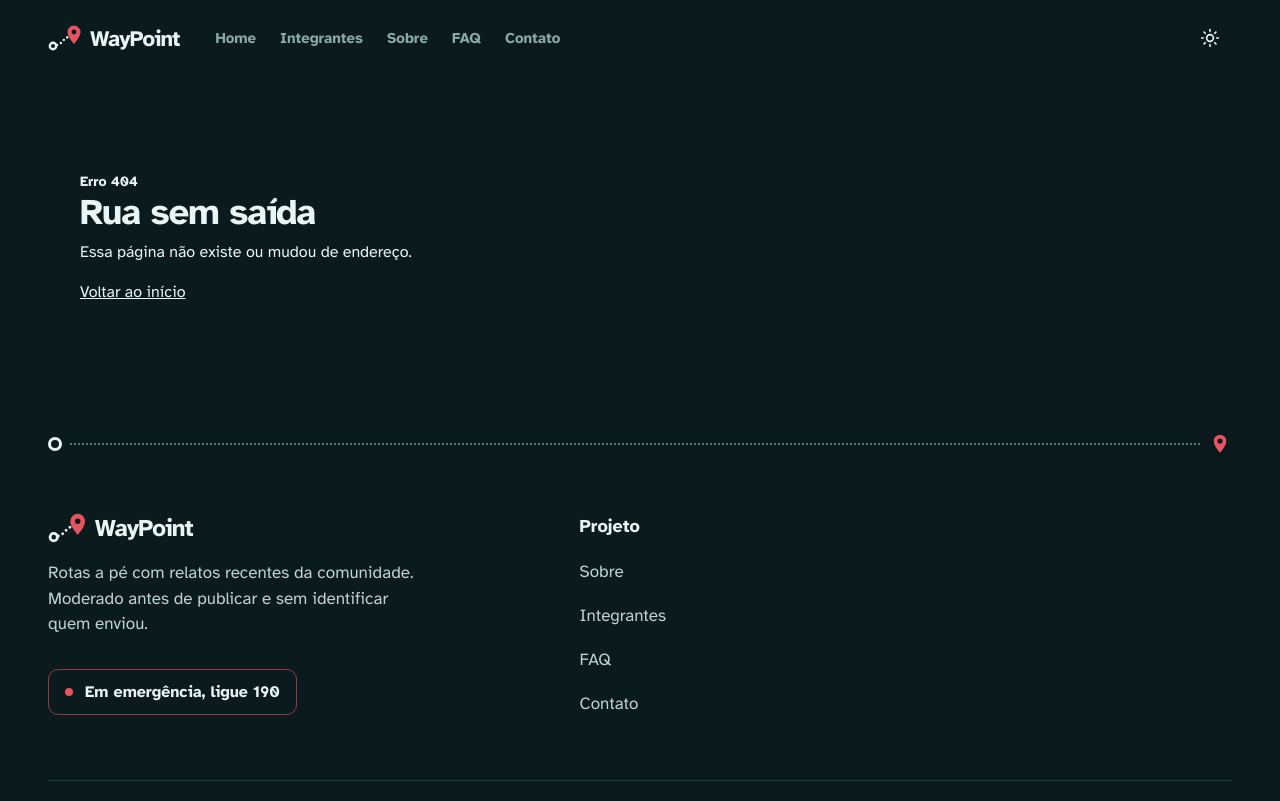
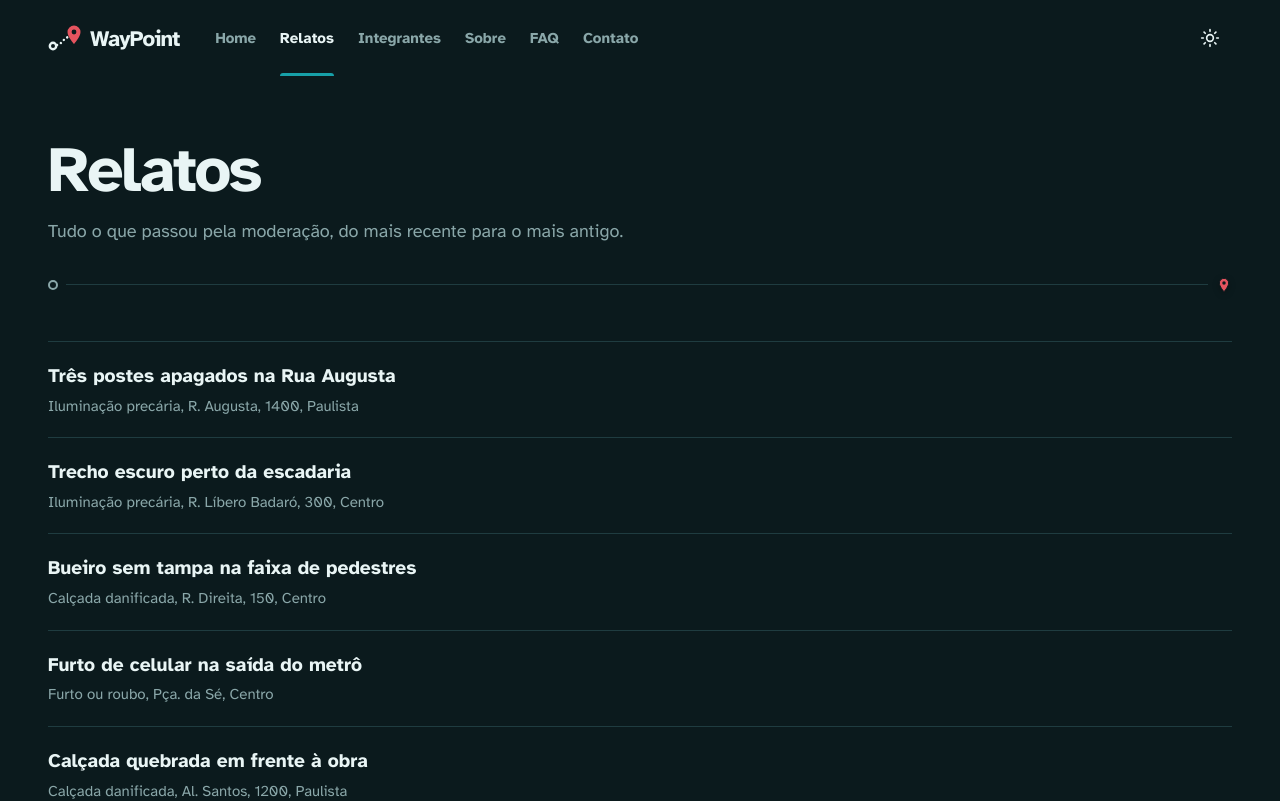
Before and after one commit to pivattidev/waypoint, a React (Vite) app: page /relatos in a window 1280 px wide. Shown: the top 801 px of the page. Built offline with nearby package versions, Linux system fonts and the light colour scheme.

Commit message:
feat: cria a página Relatos com os relatos aprovados

```diff
--- a/src/App.tsx
+++ b/src/App.tsx
@@ -5,6 +5,7 @@ import Faq from './pages/Faq'
 import Home from './pages/Home'
 import Integrantes from './pages/Integrantes'
 import NaoEncontrada from './pages/NaoEncontrada'
+import Relatos from './pages/Relatos'
 import Sobre from './pages/Sobre'
 
 export default function App() {
@@ -18,6 +19,9 @@ export default function App() {
         <Route path="faq" element={<Faq />} />
         <Route path="contato" element={<Contato />} />
 
+        {/* Solução */}
+        <Route path="relatos" element={<Relatos />} />
+
         <Route path="*" element={<NaoEncontrada />} />
       </Route>
     </Routes>
--- a/src/components/Footer.tsx
+++ b/src/components/Footer.tsx
@@ -3,6 +3,7 @@ import { MarcaWaypoint } from './Logo'
 import Pin from './Pin'
 
 const colunas = [
+  { titulo: 'Solução', links: [['/relatos', 'Relatos']] },
   { titulo: 'Projeto', links: [['/sobre', 'Sobre'], ['/integrantes', 'Integrantes'], ['/faq', 'FAQ'], ['/contato', 'Contato']] },
 ]
 
--- a/src/components/Header.tsx
+++ b/src/components/Header.tsx
@@ -5,6 +5,7 @@ import ThemeToggle from './ThemeToggle'
 
 const links = [
   { para: '/', rotulo: 'Home' },
+  { para: '/relatos', rotulo: 'Relatos' },
   { para: '/integrantes', rotulo: 'Integrantes' },
   { para: '/sobre', rotulo: 'Sobre' },
   { para: '/faq', rotulo: 'FAQ' },
--- /dev/null
+++ b/src/pages/Relatos.tsx
@@ -0,0 +1,44 @@
+import { Link } from 'react-router-dom'
+import { LinkBotao } from '../components/Button'
+import { Carregando, ListaVazia, MensagemErro } from '../components/EstadoTela'
+import PageHeader from '../components/PageHeader'
+import { useRequisicao } from '../hooks/useRequisicao'
+import { listarRelatos } from '../services/relatos'
+
+export default function Relatos() {
+  const relatos = useRequisicao(() => listarRelatos('APROVADO'), [])
+
+  // Do mais recente para o mais antigo (cópia antes de ordenar: o sort altera o array)
+  const filtrados = [...(relatos.dados ?? [])].sort((a, b) => b.dataOcorrencia.localeCompare(a.dataOcorrencia))
+
+  return (
+    <>
+      <PageHeader titulo="Relatos" marco="pin">
+        <p>Tudo o que passou pela moderação, do mais recente para o mais antigo.</p>
+      </PageHeader>
+
+      {relatos.carregando && <Carregando texto="Buscando relatos" />}
+      {relatos.erro && <MensagemErro titulo="Não foi possível carregar os relatos" mensagem={relatos.erro.message} onTentarNovamente={relatos.recarregar} />}
+      {relatos.dados && filtrados.length === 0 && (
+        <ListaVazia titulo="Nenhum relato publicado ainda.">
+          <LinkBotao to="/enviar-relato">Enviar relato</LinkBotao>
+        </ListaVazia>
+      )}
+
+      {filtrados.length > 0 && (
+        <ul className="border-t border-line">
+          {filtrados.map((r) => (
+            <li key={r.id} className="border-b border-line py-5">
+              <Link to={`/relatos/${r.id}`} className="font-display text-[1.2rem] font-bold hover:text-link hover:underline">
+                {r.titulo}
+              </Link>
+              <p className="mt-1 text-[15px] text-muted">
+                {r.categoriaNome}, {r.logradouro}, {r.regiaoNome}
+              </p>
+            </li>
+          ))}
+        </ul>
+      )}
+    </>
+  )
+}
```
